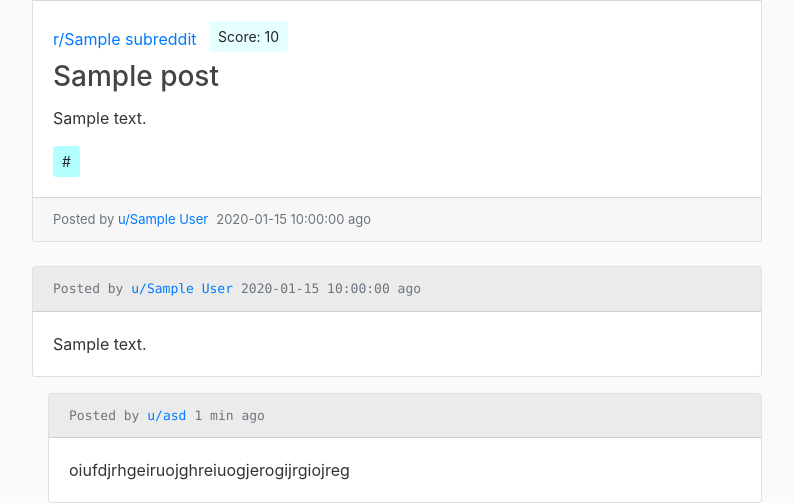
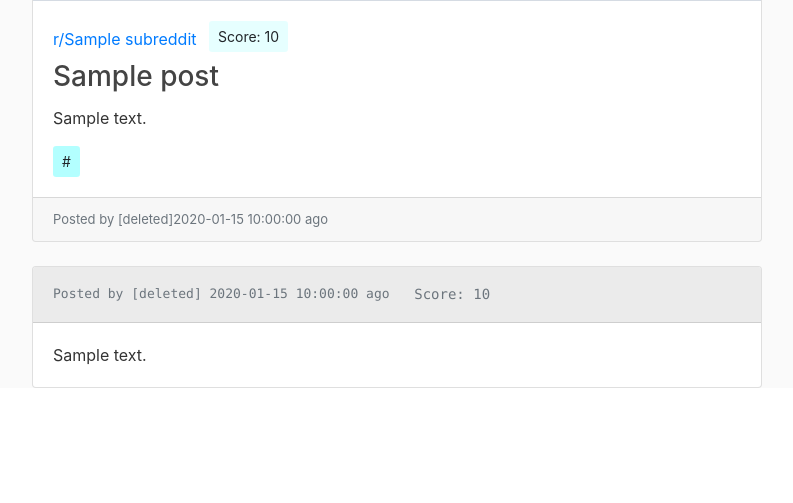
Before and after one commit to stanlazarov/reddit-app, a Flask app: template redditApp/templates/post.html in a window 1280 px wide. Shown: the part 626-1129 px from the top of the page, without its empty margins (53-846 px from the left). After the commit the page ends 1014 px from the top, so only its background shows below. Run offline with Flask 2, Linux system fonts and the light colour scheme; the template is opened without the code that fills it: most values are stand-ins (such as "Sample title", 1, 10 or a date in 2020); grey boxes marked "Sample" are stand-in pictures; some libraries are stand-ins or nearby versions.

Commit message:
Fixed error for deleted accounts, made comments show score and submission in redditor profile

```diff
--- a/TODO.txt
+++ b/TODO.txt
@@ -1,4 +1,3 @@
-- Redditor comments score and submission
 - Comment tree
 - Image supp doesnt work for text/html extensions
 - Fix error for deleted accounts
--- a/redditApp/templates/home.html
+++ b/redditApp/templates/home.html
@@ -8,7 +8,7 @@
         <a class="btn btn-sm" style="background-color: #b3ffff" href="#">{{ post.link_flair_text }}</a> {% endif %}
     </div>
     <div class="card-footer text-muted .small" style="font-size: small">
-        Posted by <a class="mr-2" href="{{ url_for('redditor', redditor_name=post.author) }}">u/{{ post.author }}</a>{{ get_date(post) }} ago
+        Posted by {% if redditor_exists(post.author) %} <a class="mr-2" href="{{ url_for('redditor', redditor_name=post.author) }}">u/{{ post.author }}</a>{% else %}[deleted]{% endif %}{{ get_date(post) }} ago
         <a class="btn btn-sm ml-2 mb-1 text-muted" style="font-size: small" href="{{ url_for('post', post_id=post) }}">{{ post.num_comments }} Comments</a>
     </div>
 </article>
--- a/redditApp/templates/post.html
+++ b/redditApp/templates/post.html
@@ -15,22 +15,30 @@
         <a class="btn btn-sm" style="background-color: #b3ffff" href="#">{{ post.link_flair_text }}</a> {% endif %}
     </div>
     <div class="card-footer text-muted" style="font-size: small">
-        <div>Posted by <a class="mr-2" href="{{ url_for('redditor', redditor_name=post.author) }}">u/{{ post.author }}</a>{{ get_date(post) }} ago</div>
+        <div>Posted by {% if redditor_exists(post.author.name) %}<a class="mr-2" href="{{ url_for('redditor', redditor_name=post.author) }}">u/{{ post.author }}</a>{% else%}[deleted]{% endif%}{{ get_date(post) }} ago</div>
     </div>
 </article>
 
 {% for comment in comments %}
-<div class="card mb-3">
-    <pre class="text-muted card-header" style="font-size: small;background-color: rgba(228, 228, 228, 0.719);">Posted by <a class="mr-2" href="{{ url_for('redditor', redditor_name=comment.author) }}">u/{{ comment.author }}</a>{{ get_date(comment) }} ago </pre>
+<div class="card mt-3">
+    <pre class="text-muted card-header" style="font-size: small;background-color: rgba(228, 228, 228, 0.719);">Posted by {% if redditor_exists(comment.author.name) %}<a class="mr-2" href="{{ url_for('redditor', redditor_name=comment.author) }}">u/{{ comment.author }}</a>{% else %}[deleted] {% endif %}{{ get_date(comment) }} ago  <div class="btn btn-sm text-muted test-sm">Score: {{comment.score}}</div></pre>
     <div class="card-body">
         {{ comment.body }}
     </div>
 </div>
-{% endfor %}
-
+<!--
+{% for comment2 in comment.replies %}
 <div class="card ml-3">
-    <pre class="text-muted card-header" style="font-size: small;background-color: rgba(228, 228, 228, 0.719);">Posted by <a class="mr-2" href="#">u/asd</a>1 min ago </pre>
+    <pre class="text-muted card-header" style="font-size: small;background-color: rgba(228, 228, 228, 0.719);">Posted by {% if redditor_exists(comment2.author.name) %}<a class="mr-2" href="{{ url_for('redditor', redditor_name=comment2.author) }}">u/{{ comment2.author }}</a>{% else %}[deleted] {% endif %}{{ get_date(comment2) }} ago  <div class="btn btn-sm text-muted test-sm">Score: {{comment2.score}}</div></pre>
     <div class="card-body">
-        oiufdjrhgeiruojghreiuogjerogijrgiojreg
+        {{ comment2.body }}
     </div>
-</div>{% endblock content %}
+</div>
+{% for comment3 in comment2.replies %}
+<div class="card ml-5">
+    <pre class="text-muted card-header" style="font-size: small;background-color: rgba(228, 228, 228, 0.719);">Posted by {% if redditor_exists(comment3.author.name) %}<a class="mr-2" href="{{ url_for('redditor', redditor_name=comment2.author) }}">u/{{ comment3.author }}</a>{% else %}[deleted] {% endif %}{{ get_date(comment3) }} ago  <div class="btn btn-sm text-muted test-sm">Score: {{comment3.score}}</div></pre>
+    <div class="card-body">
+        {{ comment3.body }}
+    </div>
+</div>
+{% endfor %} {% endfor %} -->{% endfor %} {% endblock content %}
--- a/redditApp/templates/redditor.html
+++ b/redditApp/templates/redditor.html
@@ -12,7 +12,7 @@
 
 {% for comment in redditor.comments.new() %}
 <div class="card mb-3">
-    <pre class="text-muted card-header" style="font-size: small;background-color: rgba(228, 228, 228, 0.719);">Posted {{ get_date(comment) }} ago in a <a href="{{ url_for('post', post_id=comment.submission) }}" class="">thread</a> in <a class="mr-2" href="{{ url_for('open_subreddit', subreddit_name=comment.submission.subreddit) }}">r/{{ comment.submission.subreddit }}</a></pre>
+    <pre class="text-muted card-header" style="font-size: small;background-color: rgba(228, 228, 228, 0.719);">Posted {{ get_date(comment) }} ago in a <a href="{{ url_for('post', post_id=comment.submission) }}" class="">thread</a> in <a class="mr-2" href="{{ url_for('open_subreddit', subreddit_name=comment.submission.subreddit) }}">r/{{ comment.submission.subreddit }}</a> <div class="btn btn-sm text-muted test-sm">Score: {{comment.score}}</div></pre>
     <div class="card-body">
         {{ comment.body }}
     </div>
--- a/redditApp/utility.py
+++ b/redditApp/utility.py
@@ -1,6 +1,7 @@
-import datetime, time
+import datetime, time, sys
 from redditApp import praw, reddit
 from prawcore import NotFound
+from praw.models import Redditor
 
 def get_time_elapsed(submission):
     created_unix = submission.created_utc
@@ -64,6 +65,8 @@ def redditor_exists(name):
         redditor.created_utc
     except NotFound:
         exists = False
+    except TypeError:
+        exists = False
     return exists
 
 def format_img_link(link):
```
Also changed, not shown: redditApp/routes.py (+5 -4 lines).
